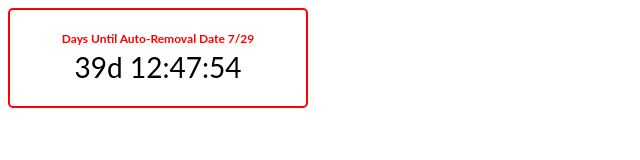
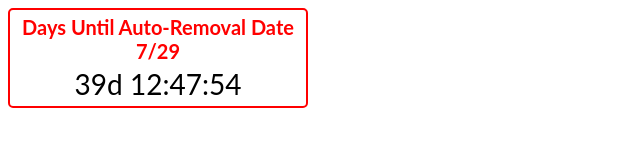
Before and after one commit to FletchWu/Auto-Removal-Date-7-29, a plain HTML site: page index.html in a window 1280 px wide. Shown: the whole page, without its empty margins (0-640 px from the left). Drawn offline with Linux system fonts and the light colour scheme.

Commit message:
Update index.html

```diff
--- a/index.html
+++ b/index.html
@@ -1,5 +1,5 @@
 <div style="width: 300px; height: 100px; background-color: white; border: 2px solid red; border-radius: 5px; box-sizing: border-box; font-family: 'Lato', sans-serif; display: flex; flex-direction: column; align-items: center; justify-content: center; text-align: center;">
-  <div style="font-size: 12px; color: red; font-weight: bold; line-height: 1.2;">Days Until Auto-Removal Date 7/29</div>
+  <div style="font-size: 20px; color: red; font-weight: bold; line-height: 1.2;">Days Until Auto-Removal Date 7/29</div>
   <div id="countdown" style="font-size: 28px; color: black; margin-top: 4px;"></div>
 </div>
 
```
